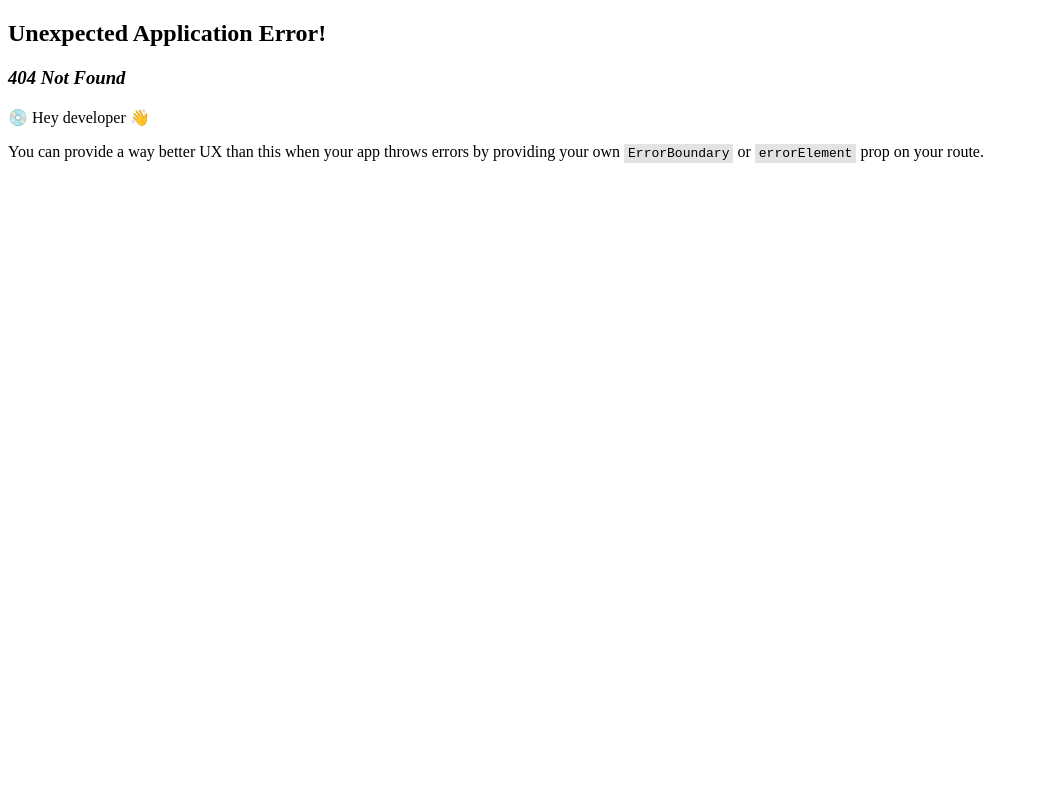
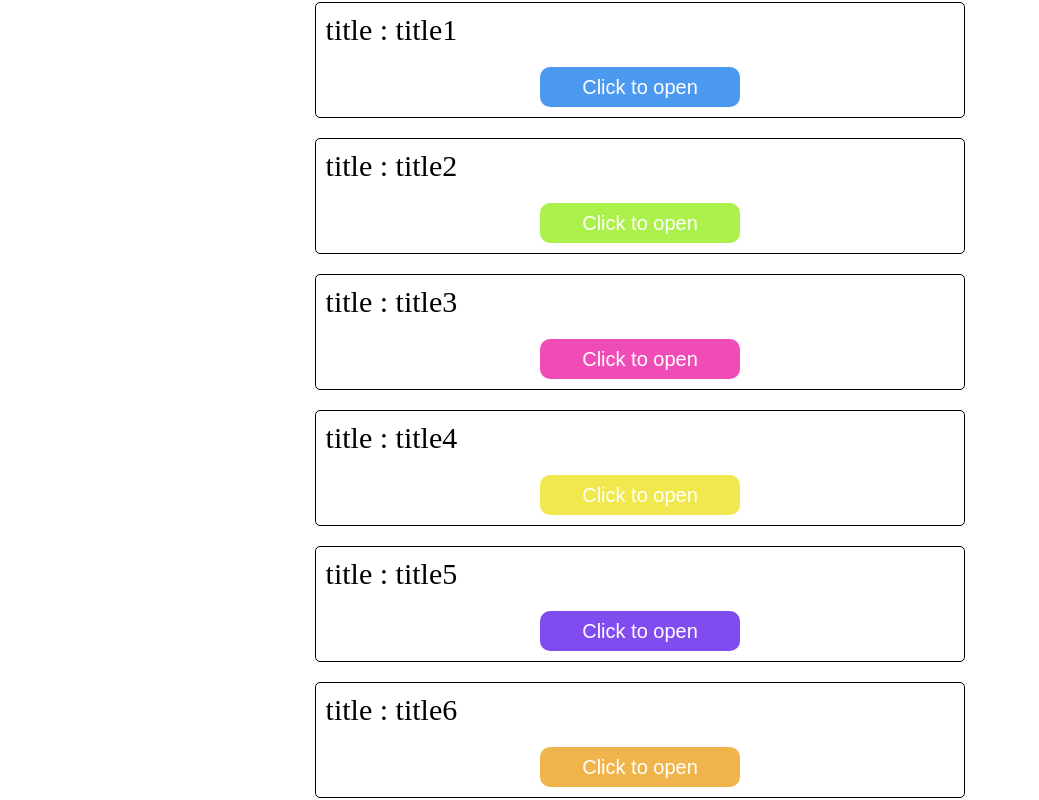
Before and after one commit to duglikespiano/25projectswithreact, a React (Create React App) app: page /1_accordion in a window 1280 px wide. Before the commit this address had no page. Shown: the whole page, without its empty margins (0-1039 px from the left). Built offline with nearby package versions, Linux system fonts and the light colour scheme.

Commit message:
1 - ACCORDION

```diff
--- a/package.json
+++ b/package.json
@@ -14,6 +14,7 @@
     "react-dom": "^18.3.1",
     "react-router-dom": "^6.25.0",
     "react-scripts": "5.0.1",
+    "sass": "^1.77.8",
     "web-vitals": "^2.1.4"
   },
   "scripts": {
--- a/src/Route.tsx
+++ b/src/Route.tsx
@@ -1,11 +1,16 @@
 import { createBrowserRouter, RouterProvider } from 'react-router-dom';
 import Home from './components/0_home/Home';
+import Accordion from './components/1_accordion/Accordion';
 
 const router = createBrowserRouter([
 	{
 		path: '/',
 		element: <Home />,
 	},
+	{
+		path: '/1_accordion',
+		element: <Accordion />,
+	},
 ]);
 
 export default function Route() {
--- /dev/null
+++ b/src/components/1_accordion/Accordion.module.scss
@@ -0,0 +1,96 @@
+* {
+	padding: 0;
+	margin: 0;
+	box-sizing: border-box;
+}
+
+li {
+	list-style-type: none;
+}
+
+.accordion {
+	display: flex;
+	width: 100%;
+	min-height: 100vh;
+	justify-content: center;
+	align-items: center;
+}
+
+.items {
+	display: flex;
+	flex-direction: column;
+	row-gap: 20px;
+}
+
+.item {
+	display: flex;
+	flex-direction: column;
+	justify-content: center;
+	border: 1px solid #000;
+	border-radius: 5px;
+	padding: 10px;
+	&:nth-of-type(1) {
+		.item-button {
+			background-color: rgb(76, 153, 240);
+		}
+	}
+	&:nth-of-type(2) {
+		.item-button {
+			background-color: rgb(172, 240, 76);
+		}
+	}
+	&:nth-of-type(3) {
+		.item-button {
+			background-color: rgb(240, 76, 183);
+		}
+	}
+	&:nth-of-type(4) {
+		.item-button {
+			background-color: rgb(240, 232, 76);
+		}
+	}
+	&:nth-of-type(5) {
+		.item-button {
+			background-color: rgb(128, 76, 240);
+		}
+	}
+	&:nth-of-type(6) {
+		.item-button {
+			background-color: rgb(240, 180, 76);
+		}
+	}
+}
+
+.item-button {
+	display: inline-block;
+	width: 200px;
+	height: 40px;
+	font-size: 20px;
+	color: #fff;
+	border: none;
+	border-radius: 10px;
+	vertical-align: top;
+	align-self: center;
+	cursor: pointer;
+}
+
+.item-title {
+	font-size: 30px;
+	margin-bottom: 10px;
+}
+
+.item-description-wrapper {
+	display: grid;
+	grid-template-rows: 0fr;
+	font-size: 20px;
+	margin-bottom: 10px;
+	transition: grid-template-rows 1s;
+	overflow: hidden;
+	&.active {
+		grid-template-rows: 1fr;
+	}
+}
+
+.item-description {
+	min-height: 0;
+}
--- /dev/null
+++ b/src/components/1_accordion/Accordion.tsx
@@ -0,0 +1,35 @@
+import { useState } from 'react';
+import styles from './Accordion.module.scss';
+import { data } from './data';
+
+export default function Accordion() {
+	const [items, setItems] = useState(data);
+	const toggleActive = (id: number) => {
+		const editedData = items;
+		const clickedItemIndex = items.findIndex((item) => item.id === id);
+		editedData[clickedItemIndex].active = !editedData[clickedItemIndex].active;
+		setItems([...editedData]);
+	};
+
+	return (
+		<div className={styles['accordion']}>
+			<ul className={styles['items']}>
+				{items.map((item) => {
+					return (
+						<li className={styles['item']} key={item.id}>
+							<p className={styles['item-title']}>title : {item.title}</p>
+							<div className={styles['item-description-wrapper']}>
+								<p className={item.active ? styles['item-description.test'] : styles['item-description']}>
+									title : {item.description}
+								</p>
+							</div>
+							<button onClick={() => toggleActive(item.id)} className={styles['item-button']}>
+								Click to open
+							</button>
+						</li>
+					);
+				})}
+			</ul>
+		</div>
+	);
+}
--- /dev/null
+++ b/src/components/1_accordion/data.ts
@@ -0,0 +1,38 @@
+export const data = [
+	{
+		id: 1,
+		title: 'title1',
+		description: 'Lorem ipsum dolor sit amet consectetur adipisicing elit. Nisi, voluptates.',
+		active: false,
+	},
+	{
+		id: 2,
+		title: 'title2',
+		description: 'Lorem ipsum dolor sit amet consectetur adipisicing elit. Nisi, voluptates.',
+		active: false,
+	},
+	{
+		id: 3,
+		title: 'title3',
+		description: 'Lorem ipsum dolor sit amet consectetur adipisicing elit. Nisi, voluptates.',
+		active: false,
+	},
+	{
+		id: 4,
+		title: 'title4',
+		description: 'Lorem ipsum dolor sit amet consectetur adipisicing elit. Nisi, voluptates.',
+		active: false,
+	},
+	{
+		id: 5,
+		title: 'title5',
+		description: 'Lorem ipsum dolor sit amet consectetur adipisicing elit. Nisi, voluptates.',
+		active: false,
+	},
+	{
+		id: 6,
+		title: 'title6',
+		description: 'Lorem ipsum dolor sit amet consectetur adipisicing elit. Nisi, voluptates.',
+		active: false,
+	},
+];
--- /dev/null
+++ b/src/types/index.d.ts
@@ -0,0 +1,3 @@
+declare module '*.module.scss';
+declare module '*.module.css';
+declare module '*.jpg';
```
Also changed, not shown: 1 other file (tests, documents, lock files or other folders).
